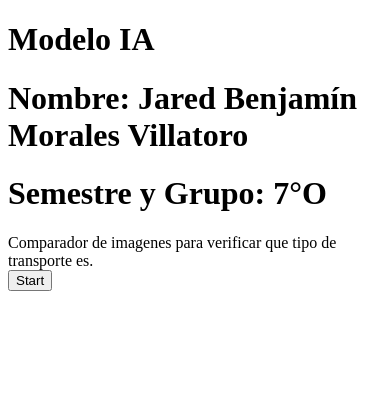
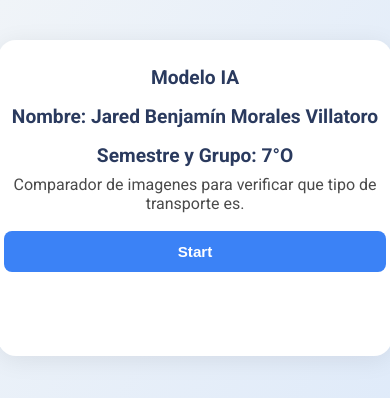
Before and after one commit to JaredVillatoro/ModeloIA, a plain HTML site: page index.html in a window 390 px wide. Drawn offline with Linux system fonts and the light colour scheme.

Commit message:
CSS agregado

```diff
--- a/index.html
+++ b/index.html
@@ -3,9 +3,96 @@
 <head>
     <meta charset="UTF-8">
     <meta name="viewport" content="width=device-width, initial-scale=1.0">
-    <title>Document</title>
+</title>
+    <style>
+    @import url('https://fonts.googleapis.com/css2?family=Roboto:wght@400;700&display=swap');
+
+    body {
+        font-family: 'Roboto', Arial, sans-serif;
+        background: linear-gradient(120deg, #f0f4f8 0%, #d9e7fa 100%);
+        margin: 0;
+        min-height: 100vh;
+        display: flex;
+        flex-direction: column;
+        align-items: center;
+        justify-content: flex-start;
+    }
+
+    .main-container {
+        background: #fff;
+        margin-top: 40px;
+        padding: 32px 24px;
+        border-radius: 18px;
+        box-shadow: 0 4px 24px rgba(0,0,0,0.08);
+        max-width: 420px;
+        width: 100%;
+        display: flex;
+        flex-direction: column;
+        align-items: center;
+    }
+
+    h1 {
+        color: #2a3a5e;
+        margin: 8px 0;
+        font-weight: 700;
+        text-align: center;
+    }
+
+    div {
+        color: #4a4a4a;
+        margin-bottom: 18px;
+        text-align: center;
+    }
+
+    button[type="button"] {
+        background: #3b82f6;
+        color: #fff;
+        border: none;
+        border-radius: 8px;
+        padding: 12px 32px;
+        font-size: 1rem;
+        font-weight: 600;
+        cursor: pointer;
+        margin-bottom: 20px;
+        transition: background 0.2s;
+    }
+    button[type="button"]:hover {
+        background: #2563eb;
+    }
+
+    #webcam-container {
+        margin: 18px 0 10px 0;
+        display: flex;
+        justify-content: center;
+    }
+
+    #label-container > div {
+        background: #f1f5f9;
+        border-radius: 6px;
+        margin: 6px 0;
+        padding: 8px 0;
+        color: #2563eb;
+        font-weight: 500;
+        font-size: 1rem;
+    }
+
+    @media (max-width: 600px) {
+        .main-container {
+            padding: 18px 6px;
+            max-width: 98vw;
+        }
+        h1 {
+            font-size: 1.2rem;
+        }
+        button[type="button"] {
+            width: 100%;
+            font-size: 0.95rem;
+        }
+    }
+    </style>
 </head>
 <body>
+    <div class="main-container">
         <h1>Modelo IA</h1>
         <h1>Nombre: Jared Benjamín Morales Villatoro</h1>
         <h1>Semestre y Grupo: 7°O</h1>
@@ -13,6 +100,7 @@
         <button type="button" onclick="init()">Start</button>
         <div id="webcam-container"></div>
         <div id="label-container"></div>
+    </div>
 <script src="https://cdn.jsdelivr.net/npm/@tensorflow/tfjs@latest/dist/tf.min.js"></script>
 <script src="https://cdn.jsdelivr.net/npm/@teachablemachine/image@latest/dist/teachablemachine-image.min.js"></script>
 <script type="text/javascript">
```
Lines whose indentation alone changed are shown as unchanged.
